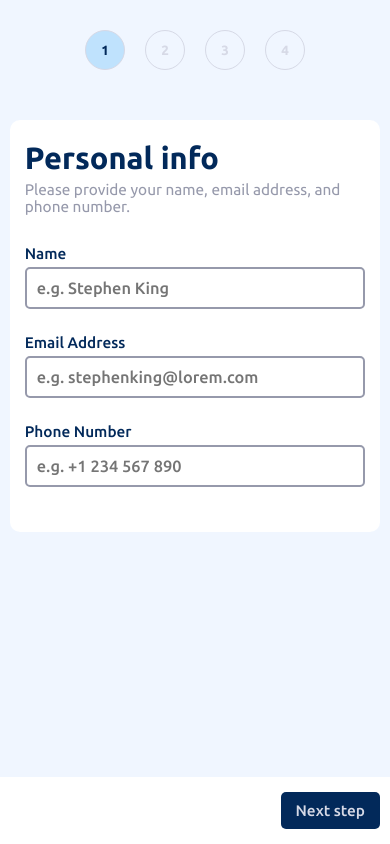
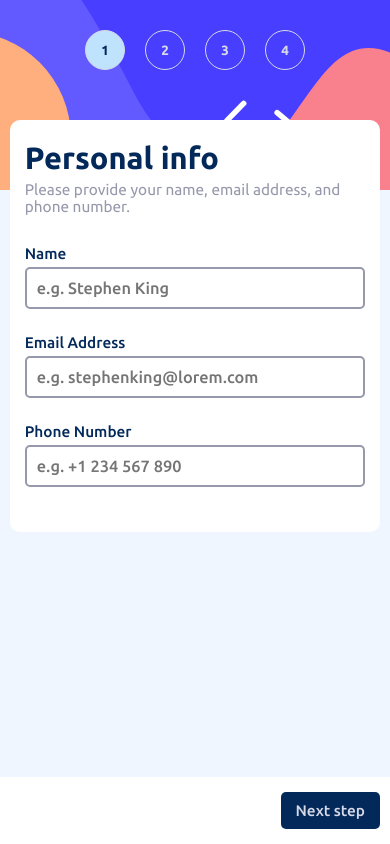
Before and after one commit to Jatinrajwal15/Multi-step-form, a plain HTML site: page index.html in a window 390 px wide. Drawn offline with Linux system fonts and the light colour scheme; files whose address does not match are found by name.

Commit message:
Update style.css

```diff
--- a/style.css
+++ b/style.css
@@ -207,7 +207,7 @@
     border-radius: 10px;
     grid-column-start: 1;
     grid-column-end: 2;
-    background: url('./assets/images/bg-sidebar-desktop.svg');
+    background: url('bg-sidebar-desktop.svg');
     background-repeat: no-repeat;
     background-position: center;
     background-size: cover;
@@ -246,7 +246,7 @@
   @media (max-width: 768px) {
     .sidebar {
       border-radius: 0;
-      background-image: url('./assets/images/bg-sidebar-mobile.svg');
+      background-image: url('bg-sidebar-mobile.svg');
       display: flex;
       align-items: flex-start;
       justify-content: center;
```
